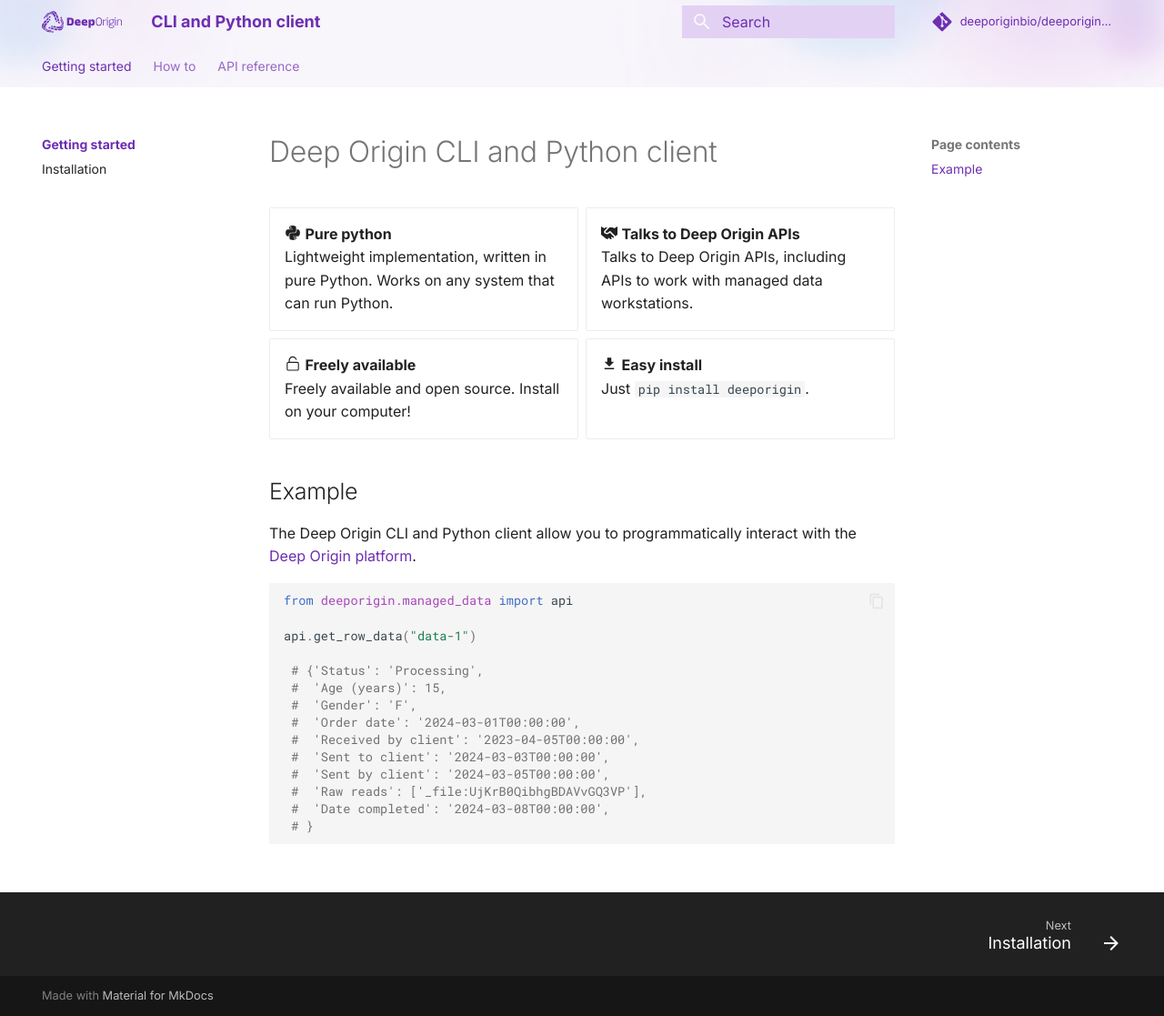
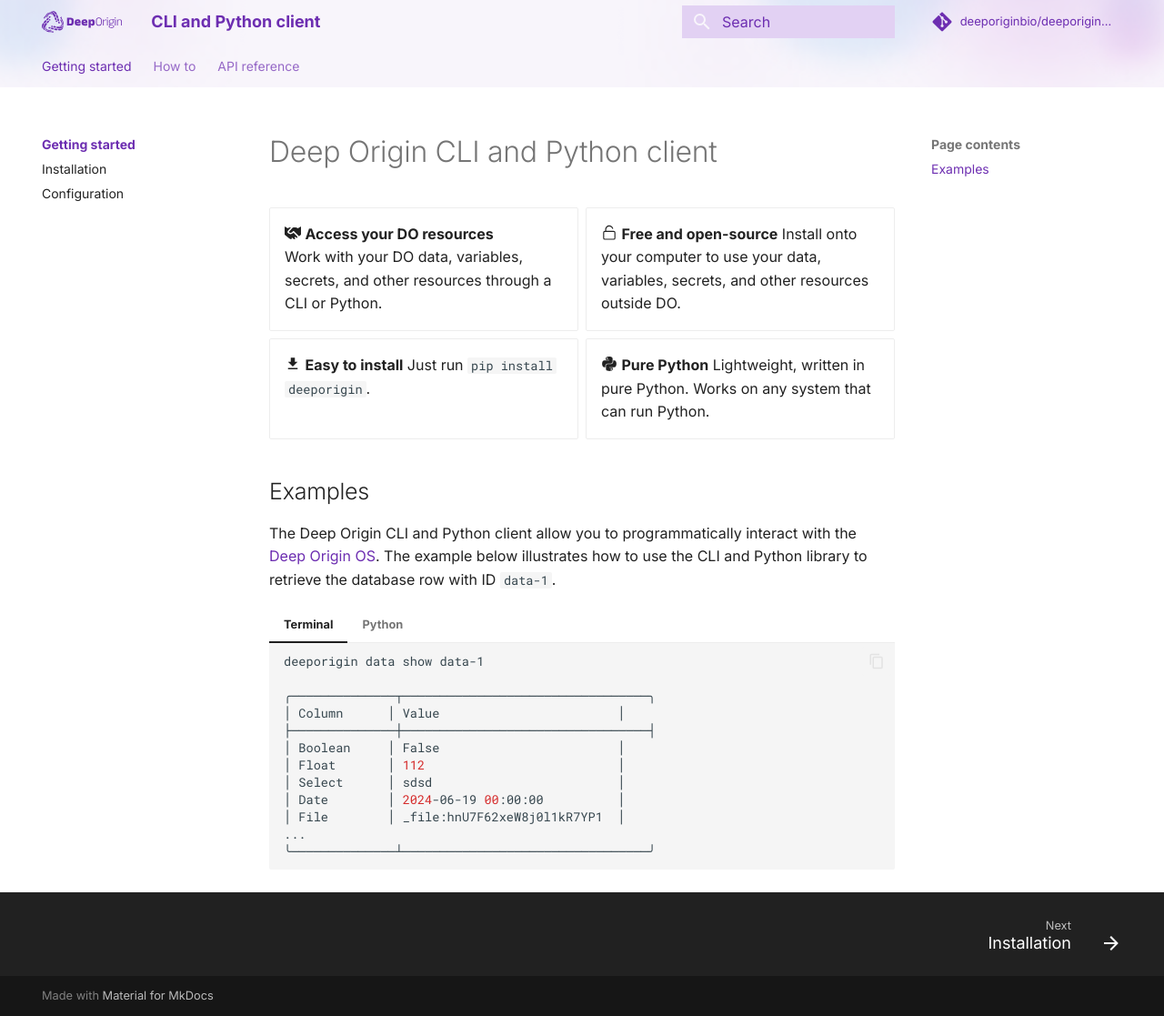
Before and after one commit to deeporiginbio/deeporigin-client, an MkDocs documentation site: the page built from docs/index.md, in a window 1280 px wide and 1117 px high. Shown: the whole window at 91% size. Built offline with MkDocs 1.6.1 and Material for MkDocs 9.7.7, drawn with Linux system fonts in a browser that asks for light colours; comment, search, counter and statistics services are not loaded.

Commit message:
feat: refined UX and docs

````diff
--- a/docs/index.md
+++ b/docs/index.md
@@ -3,36 +3,56 @@
 
 <div class="grid cards" markdown>
 
-- :fontawesome-brands-python: **Pure python**
-Lightweight implementation, written in pure Python. Works on any system that can run Python.
-- :fontawesome-solid-handshake-simple: **Talks to Deep Origin APIs**
-Talks to Deep Origin APIs, including APIs to work with managed data workstations.
-- :octicons-unlock-24: **Freely available**
-Freely available and open source. Install on your computer!
-- :material-download: **Easy install**
-Just `pip install deeporigin`.
+- :fontawesome-solid-handshake-simple: **Access your DO resources**
+Work with your DO data, variables, secrets, and other resources through a CLI or Python.
+- :octicons-unlock-24: **Free and open-source**
+Install onto your computer to use your data, variables, secrets, and other resources outside DO.
+- :material-download: **Easy to install**
+Just run `pip install deeporigin`.
+- :fontawesome-brands-python: **Pure Python**
+Lightweight, written in pure Python. Works on any system that can run Python.
 
 </div>
 
-## Example
-
+## Examples
 
 The Deep Origin CLI and Python client allow you to programmatically
-interact with the [Deep Origin platform](https://os.deeporigin.io/).
+interact with the [Deep Origin OS](https://os.deeporigin.io/).
+The example below illustrates how to use the CLI and Python library to
+retrieve the database row with ID `data-1`.
 
-```python
-from deeporigin.managed_data import api
+=== "Terminal"
 
-api.get_row_data("data-1")
+    ```bash
+    deeporigin data show data-1
 
- # {'Status': 'Processing',
- #  'Age (years)': 15,
- #  'Gender': 'F',
- #  'Order date': '2024-03-01T00:00:00',
- #  'Received by client': '2023-04-05T00:00:00',
- #  'Sent to client': '2024-03-03T00:00:00',
- #  'Sent by client': '2024-03-05T00:00:00',
- #  'Raw reads': ['_file:UjKrB0QibhgBDAVvGQ3VP'],
- #  'Date completed': '2024-03-08T00:00:00',
- # }
-```
+    ╭──────────────┬─────────────────────────────────╮
+    │ Column      │ Value                        │
+    ├──────────────┼─────────────────────────────────┤
+    │ Boolean     │ False                        │
+    │ Float       │ 112                          │
+    │ Select      │ sdsd                         │
+    │ Date        │ 2024-06-19 00:00:00          │
+    │ File        │ _file:hnU7F62xeW8j0l1kR7YP1  │
+    ...
+    ╰──────────────┴─────────────────────────────────╯
+    ```
+
+=== "Python"
+
+    ```python
+    from deeporigin.managed_data import api
+
+    api.get_row_data("data-1")
+
+    # {'Status': 'Processing',
+    #  'Age (years)': 15,
+    #  'Gender': 'F',
+    #  'Order date': '2024-03-01T00:00:00',
+    #  'Received by client': '2023-04-05T00:00:00',
+    #  'Sent to client': '2024-03-03T00:00:00',
+    #  'Sent by client': '2024-03-05T00:00:00',
+    #  'Raw reads': ['_file:UjKrB0QibhgBDAVvGQ3VP'],
+    #  'Date completed': '2024-03-08T00:00:00',
+    # }
+    ```
--- a/mkdocs.yaml
+++ b/mkdocs.yaml
@@ -39,6 +39,7 @@
 - Getting started:
   - Overview: index.md
   - Installation: install.md
+  - Configuration: configure.md
 - How to:
   - Authenticate to Deep Origin: how-to/auth.md
   - Fetch Secrets and Variables: how-to/variables.md
````
Also changed, not shown: README.md (+20 -19 lines), docs/configure.md (added, +7 -0 lines), docs/how-to/do-info.md (+1 -1 lines), docs/how-to/managed-data/inspect-data.md (+3 -3 lines), docs/how-to/managed-data/upload-data.md (+1 -1 lines), docs/ref/managed-data/low-level-api.md (+1 -1 lines), src/config/__init__.py (+12 -5 lines), 8 other files.
